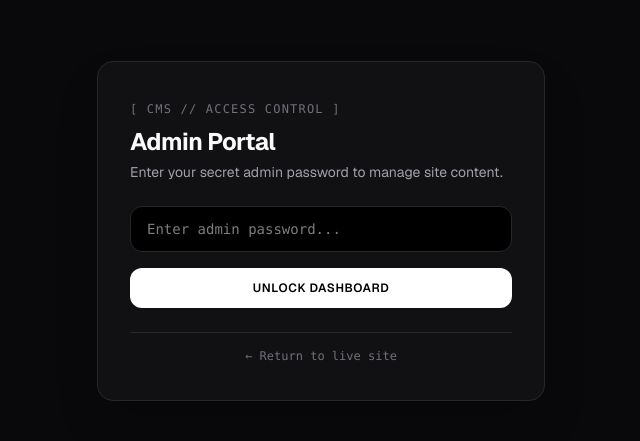
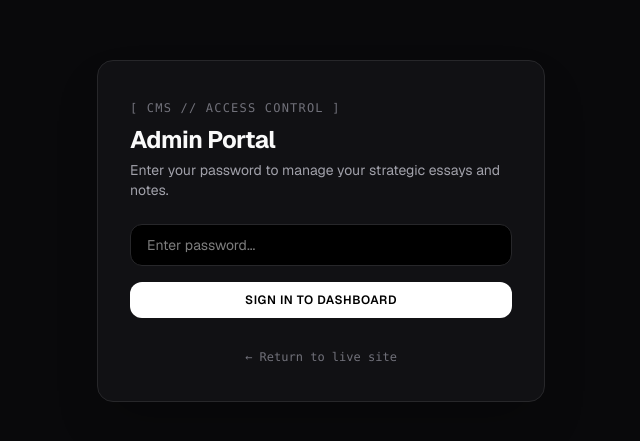
Before and after one commit to Rojish-Sakhakarmi/Rojish-Portfolio, a Next.js app: page /admin in a window 1280 px wide. Shown: the part 169-610 px from the top of the page, without its empty margins (319-959 px from the left). Built offline with nearby package versions, Linux system fonts and the light colour scheme.

Commit message:
Update page layout, admin dashboard, and gitignore

```diff
--- a/src/app/admin/AdminDashboard.tsx
+++ b/src/app/admin/AdminDashboard.tsx
@@ -40,13 +40,14 @@ export default function AdminDashboard() {
       // Verify the saved password against the backend API
       try {
         const res = await fetch("/api/posts", {
-          headers: { "x-admin-password": savedPw }
+          headers: { "x-admin-password": savedPw },
         });
-        if (res.ok) {
+        const data = await res.json();
+
+        if (res.ok && data.success) {
           setPassword(savedPw);
           setIsAuthenticated(true);
-          const data = await res.json();
-          if (data.success) setPosts(data.posts);
+          setPosts(data.posts || []);
         } else {
           localStorage.removeItem("portfolio_admin_pw");
           setIsAuthenticated(false);
@@ -66,11 +67,11 @@ export default function AdminDashboard() {
     setLoading(true);
     try {
       const res = await fetch("/api/posts", {
-        headers: { "x-admin-password": pwToUse }
+        headers: { "x-admin-password": pwToUse },
       });
       const data = await res.json();
-      if (data.success) {
-        setPosts(data.posts);
+      if (res.ok && data.success) {
+        setPosts(data.posts || []);
       }
     } catch (e) {
       setError("Failed to load posts from backend");
@@ -88,20 +89,21 @@ export default function AdminDashboard() {
     try {
       // Test credentials against your posts API route
       const res = await fetch("/api/posts", {
-        headers: { "x-admin-password": password }
+        headers: { "x-admin-password": password },
       });
       const data = await res.json();
 
       if (res.ok && data.success) {
         localStorage.setItem("portfolio_admin_pw", password);
         setIsAuthenticated(true);
-        setPosts(data.posts);
+        setPosts(data.posts || []);
       } else {
-        setError("Invalid admin password");
+        setError("Incorrect admin password.");
         setIsAuthenticated(false);
+        localStorage.removeItem("portfolio_admin_pw");
       }
     } catch (e) {
-      setError("Failed to authenticate with server");
+      setError("Failed to authenticate with server.");
     } finally {
       setLoading(false);
     }
@@ -218,18 +220,18 @@ export default function AdminDashboard() {
     }
   };
 
-  // 1. Initial Session Verification Screen
+  // 1. Session check loading screen
   if (authChecking) {
     return (
       <div className="min-h-screen bg-[#09090b] text-[#fafafa] flex items-center justify-center p-6">
         <div className="text-xs font-mono text-[#71717a] animate-pulse">
-          Verifying security token...
+          Verifying security session...
         </div>
       </div>
     );
   }
 
-  // 2. Unauthenticated Login Gate
+  // 2. Login Gate
   if (!isAuthenticated) {
     return (
       <div className="min-h-screen bg-[#09090b] text-[#fafafa] flex items-center justify-center p-6">
@@ -240,7 +242,7 @@ export default function AdminDashboard() {
             </span>
             <h1 className="text-2xl font-bold tracking-tight mt-1">Admin Portal</h1>
             <p className="text-sm text-[#a1a1aa] mt-1">
-              Enter your secret admin password to manage site content.
+              Enter your password to manage your strategic essays and notes.
             </p>
           </div>
 
@@ -257,22 +259,22 @@ export default function AdminDashboard() {
                 required
                 value={password}
                 onChange={(e) => setPassword(e.target.value)}
-                placeholder="Enter admin password..."
-                className="w-full px-4 py-3 rounded-xl border border-[#27272a] bg-black text-sm outline-none focus:border-white transition-colors font-mono"
+                placeholder="Enter password..."
+                className="w-full px-4 py-2.5 rounded-xl border border-[#27272a] bg-black text-sm outline-none focus:border-white transition-colors"
               />
             </div>
 
             <button
               type="submit"
               disabled={loading}
-              className="w-full py-3 rounded-xl bg-white text-black font-semibold text-xs uppercase tracking-wider hover:bg-neutral-200 transition-colors disabled:opacity-50"
+              className="w-full py-2.5 rounded-xl bg-white text-black font-semibold text-xs uppercase tracking-wider hover:bg-neutral-200 transition-colors disabled:opacity-50"
             >
-              {loading ? "Verifying..." : "Unlock Dashboard"}
+              {loading ? "Verifying..." : "Sign In to Dashboard"}
             </button>
           </form>
 
-          <div className="text-center pt-2 border-t border-[#27272a]">
-            <a href="/" className="text-xs font-mono text-[#71717a] hover:text-white transition-colors">
+          <div className="text-center">
+            <a href="/" className="text-xs font-mono text-[#71717a] hover:text-white">
               ← Return to live site
             </a>
           </div>
@@ -281,9 +283,10 @@ export default function AdminDashboard() {
     );
   }
 
-  // 3. Authenticated Admin Dashboard
+  // 3. Authenticated Dashboard
   return (
     <div className="min-h-screen bg-[#09090b] text-[#fafafa] font-sans pb-16">
+      {/* Admin Header */}
       <header className="border-b border-[#27272a] bg-[#111114]/90 backdrop-blur-md sticky top-0 z-30">
         <div className="max-w-[1240px] mx-auto px-6 h-16 flex items-center justify-between">
           <div className="flex items-center gap-3">
@@ -307,7 +310,9 @@ export default function AdminDashboard() {
         </div>
       </header>
 
+      {/* Main Content */}
       <div className="max-w-[1240px] mx-auto px-6 pt-10">
+        {/* Alerts */}
         {error && (
           <div className="mb-6 p-4 rounded-xl bg-red-950/60 border border-red-800 text-red-200 text-sm">
             {error}
@@ -320,6 +325,7 @@ export default function AdminDashboard() {
         )}
 
         <div className="grid grid-cols-1 lg:grid-cols-12 gap-10 items-start">
+          {/* Post Editor Form */}
           <div className="lg:col-span-7 bg-[#111114] border border-[#27272a] rounded-2xl p-6 sm:p-8">
             <div className="flex items-center justify-between mb-6 pb-4 border-b border-[#27272a]">
               <div>
@@ -440,6 +446,7 @@ export default function AdminDashboard() {
             </form>
           </div>
 
+          {/* Posts List */}
           <div className="lg:col-span-5 space-y-4">
             <div className="flex items-center justify-between pb-2 border-b border-[#27272a]">
               <h2 className="text-sm font-mono uppercase tracking-wider text-[#a1a1aa]">
--- a/src/app/page.tsx
+++ b/src/app/page.tsx
@@ -15,7 +15,6 @@ import {
   Mail,
   Share2
 } from "lucide-react";
-import { Analytics } from "@vercel/analytics/next"
 // --- Custom Minimal SVGs ---
 const IconLinkedin = ({ size = 16 }: { size?: number }) => (
   <svg xmlns="http://www.w3.org/2000/svg" width={size} height={size} viewBox="0 0 24 24" fill="none" stroke="currentColor" strokeWidth="2" strokeLinecap="round" strokeLinejoin="round"><path d="M16 8a6 6 0 0 1 6 6v7h-4v-7a2 2 0 0 0-2-2 2 2 0 0 0-2 2v7h-4v-7a6 6 0 0 1 6-6z"/><rect width="4" height="12" x="2" y="9"/><circle cx="4" cy="4" r="2"/></svg>
```
